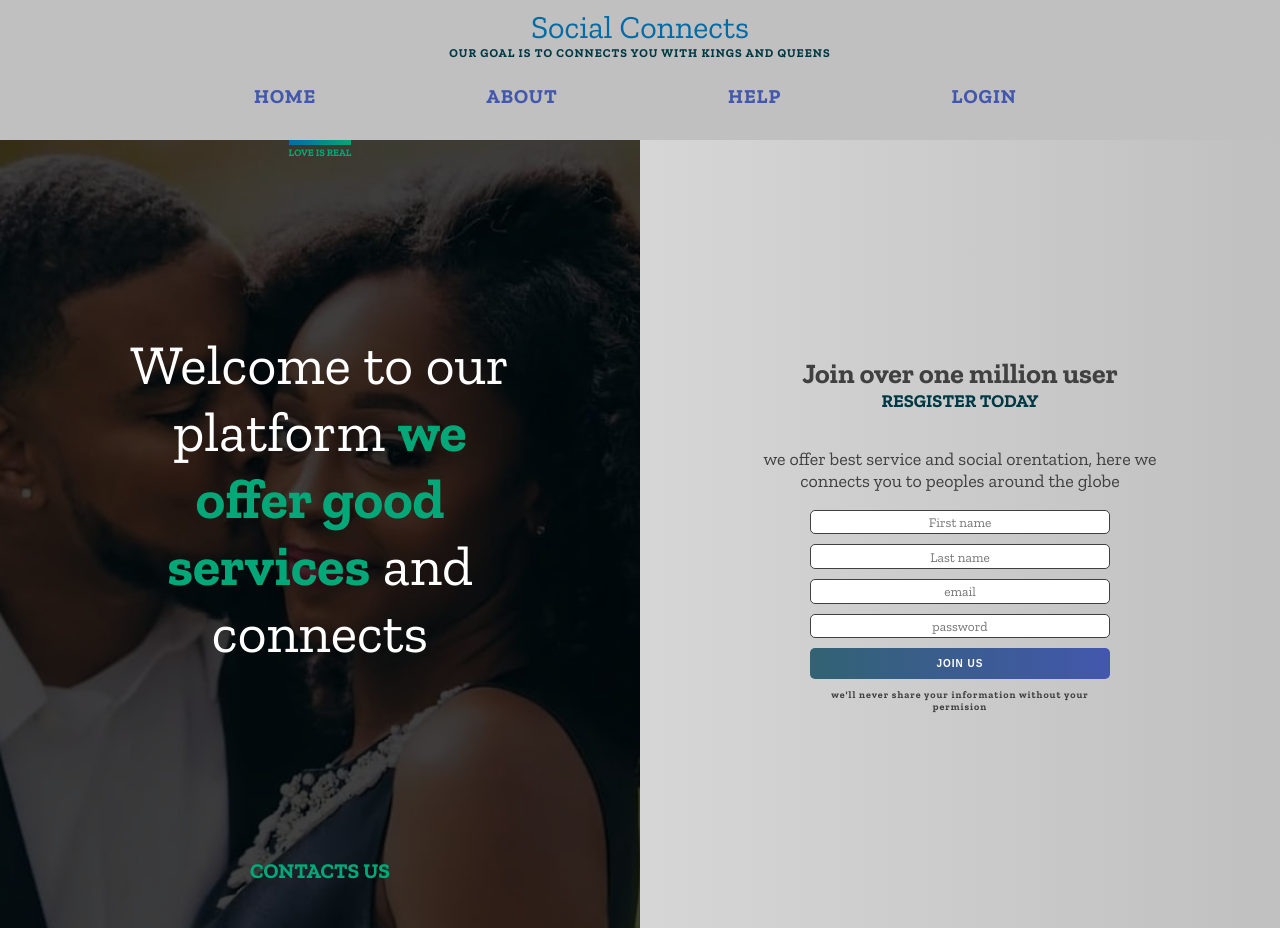
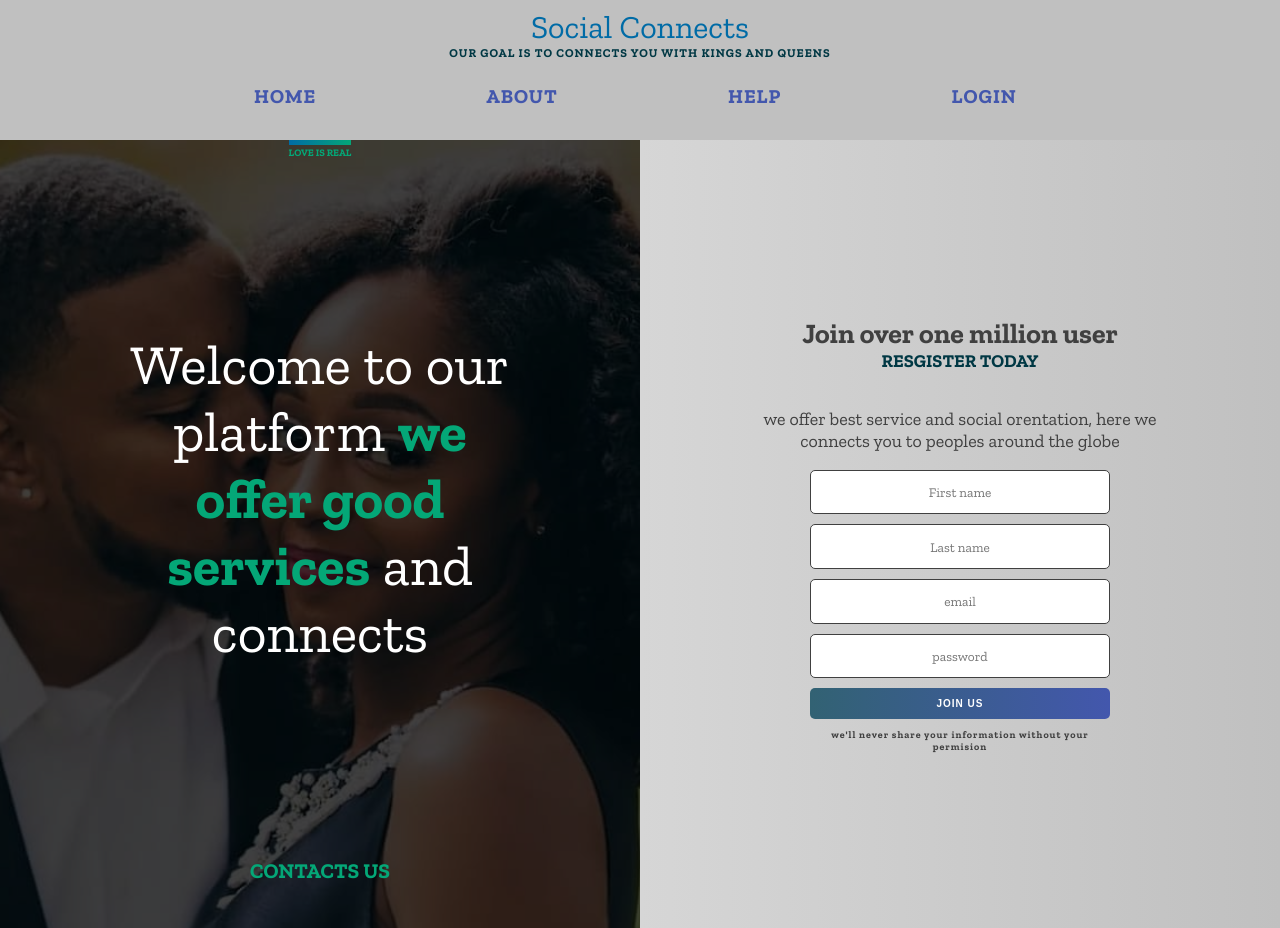
Before and after one commit to OGBENI-NG/socialApp, a plain HTML site: page index.html in a window 1280 px wide. Shown: the top 928 px of the page. Drawn offline with nearby package versions, Linux system fonts and the light colour scheme.

Commit message:
Update index.css

```diff
--- a/index.css
+++ b/index.css
@@ -181,7 +181,7 @@ input {
     font-family: inherit;
     text-align: inherit;
     margin-bottom: .75em;
-    padding: .25em;
+    padding: 1em 1.5em;
     border: 1px solid #404040;
     transform: scale(1);
     transition: transform 250ms;
```
